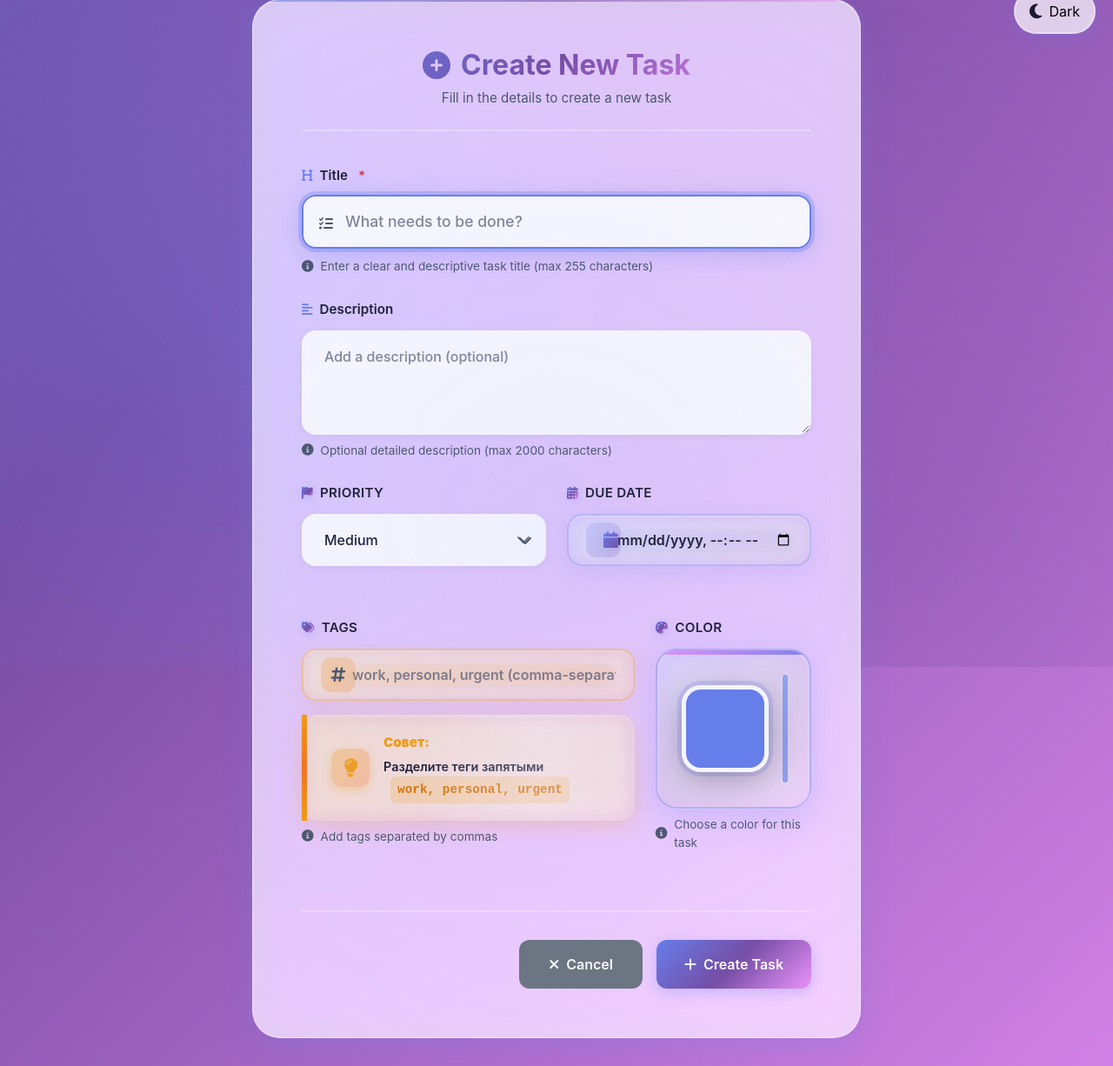
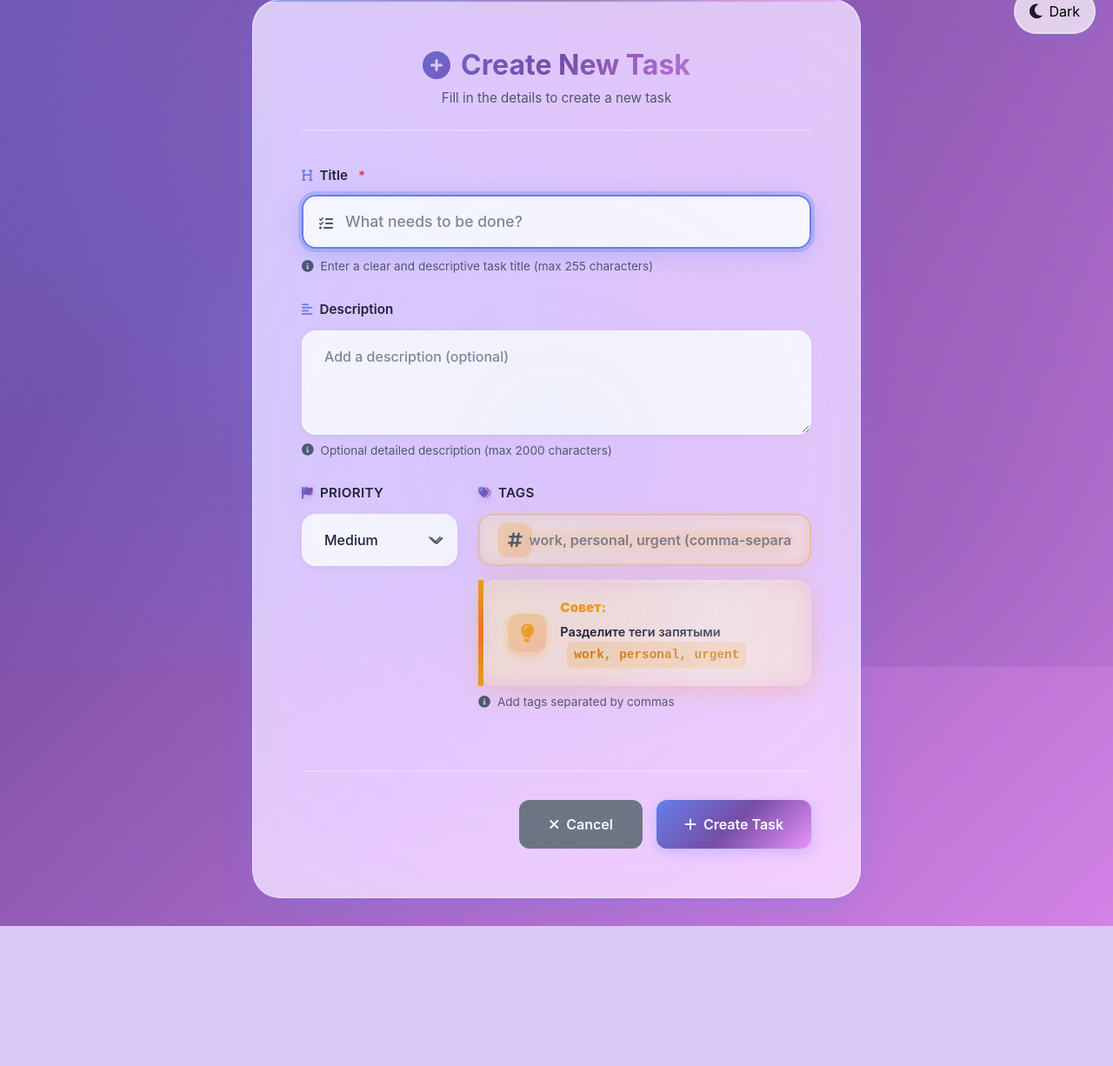
Before and after one commit to ShoxruxShokirov/TODO, a Django app: page /create/ in a window 1280 px wide. Shown: the part 33-1259 px from the top of the page at 87% size. After the commit the page ends 1098 px from the top, so only its background shows below. Run offline with Django 5.2, Linux system fonts and the light colour scheme; the visitor is signed in with stand-in values (Sample User, id 1).

Commit message:
delete color

```diff
--- a/tasks/templates/tasks/task_form.html
+++ b/tasks/templates/tasks/task_form.html
@@ -1215,7 +1215,7 @@
                     </div>
 
                     <div class="row premium-fields-row">
-                        <div class="col-md-6">
+                        <div class="col-md-4">
                             <div class="form-group premium-field-group">
                                 <label for="{{ form.priority.id_for_label }}" class="premium-label">
                                     <i class="fas fa-flag"></i>
@@ -1228,25 +1228,6 @@
                                 </div>
                             </div>
                         </div>
-                        <div class="col-md-6">
-                            <div class="form-group premium-field-group">
-                                <label for="{{ form.due_date.id_for_label }}" class="premium-label">
-                                    <i class="fas fa-calendar-alt"></i>
-                                    <span>Due Date</span>
-                                </label>
-                                <div class="input-group-icon date-input-wrapper premium-date-wrapper">
-                                    <div class="date-icon-container">
-                                        <i class="fas fa-calendar calendar-icon"></i>
-                                    </div>
-                                    {{ form.due_date }}
-                                    <div class="date-glow-effect"></div>
-                                </div>
-                            </div>
-                        </div>
-                    </div>
-
-                    {% if 'tags' in form.fields or 'color' in form.fields %}
-                    <div class="row premium-fields-row premium-special-row">
                         {% if 'tags' in form.fields %}
                         <div class="col-md-8">
                             <div class="form-group premium-field-group">
@@ -1279,44 +1260,7 @@
                             </div>
                         </div>
                         {% endif %}
-                        {% if 'color' in form.fields %}
-                        <div class="col-md-4">
-                            <div class="form-group premium-field-group">
-                                <label for="{{ form.color.id_for_label }}" class="premium-label">
-                                    <i class="fas fa-palette"></i>
-                                    <span>Color</span>
-                                </label>
-                                <div class="color-picker-wrapper premium-color-wrapper">
-                                    <div class="color-picker-container premium-color-container">
-                                        <div class="color-top-gradient"></div>
-                                        <div class="color-picker-row">
-                                            <div class="color-input-wrapper">
-                                                {{ form.color }}
-                                                <div class="color-input-ring"></div>
-                                            </div>
-                                            <div class="color-preview premium-color-preview" id="colorPreview" onclick="document.querySelector('input[type=\"color\"]').click()">
-                                                <div class="color-preview-inner">
-                                                    <i class="fas fa-check"></i>
-                                                    <div class="color-preview-text">Выбранный цвет</div>
-                                                    <div class="color-hex-display" id="colorHexDisplay">#667EEA</div>
-                                                </div>
-                                                <div class="color-preview-shine"></div>
-                                            </div>
-                                        </div>
-                                        <div class="color-container-glow"></div>
-                                    </div>
-                                </div>
-                                {% if form.color.help_text %}
-                                    <div class="field-hint">
-                                        <i class="fas fa-info-circle"></i>
-                                        {{ form.color.help_text }}
-                                    </div>
-                                {% endif %}
-                            </div>
-                        </div>
-                        {% endif %}
                     </div>
-                    {% endif %}
 
                     {% if form.errors %}
                         <div class="alert alert-danger" role="alert">
@@ -1370,53 +1314,6 @@
             }
         }
 
-        // Color picker preview update - УЛУЧШЕННАЯ ЛОГИКА
-        const colorInput = document.querySelector('input[type="color"]');
-        const colorPreview = document.getElementById('colorPreview');
-
-        if (colorInput && colorPreview) {
-            // Функция для обновления превью с анимацией
-            function updateColorPreview(color) {
-                colorPreview.style.background = color;
-                colorPreview.classList.add('has-color');
-
-                // Добавляем эффект пульсации
-                colorPreview.style.animation = 'pulse 0.6s ease-out';
-                setTimeout(() => {
-                    colorPreview.style.animation = '';
-                }, 600);
-
-                // Обновляем текст с hex-кодом
-                const hexText = color.toUpperCase();
-                const hexDisplay = colorPreview.querySelector('#colorHexDisplay');
-                if (hexDisplay) {
-                    hexDisplay.textContent = hexText;
-                    hexDisplay.style.animation = 'fadeIn 0.5s ease';
-                }
-            }
-
-            // Update preview on color change
-            colorInput.addEventListener('input', function() {
-                updateColorPreview(this.value);
-            });
-
-            // Update preview on change (для поддержки всех браузеров)
-            colorInput.addEventListener('change', function() {
-                updateColorPreview(this.value);
-            });
-
-            // Set initial color if exists
-            if (colorInput.value && colorInput.value !== '#000000') {
-                updateColorPreview(colorInput.value);
-            } else {
-                // Default gradient
-                colorPreview.style.background = 'linear-gradient(135deg, #667eea 0%, #764ba2 100%)';
-                const textElement = colorPreview.querySelector('.color-preview-text');
-                if (textElement) {
-                    textElement.textContent = 'Выберите цвет';
-                }
-            }
-        }
     </script>
 </body>
 </html>
```
Also changed, not shown: CACHE_FIX.md (added, +73 -0 lines).
